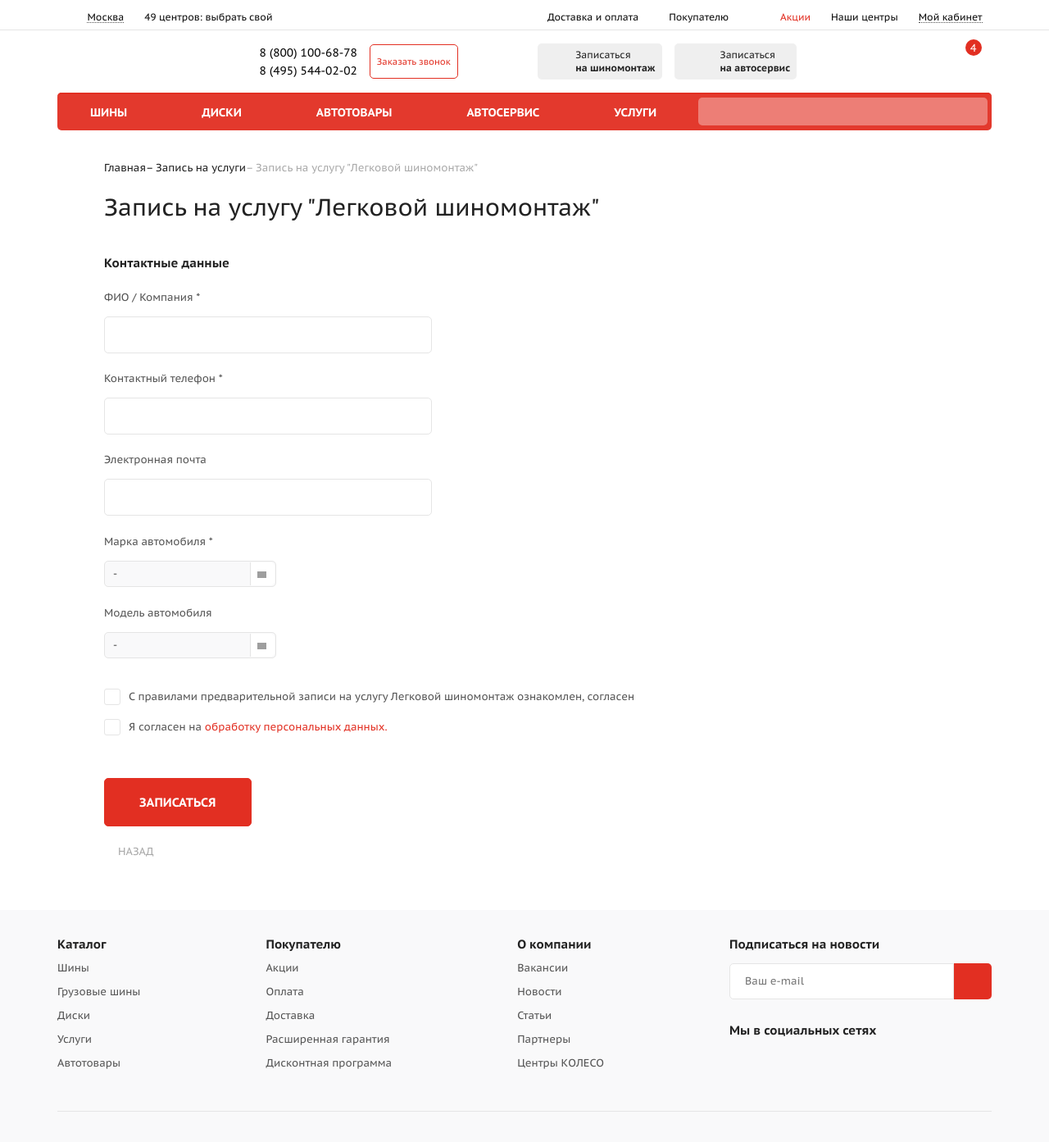
After one commit to lexaweb/koleso, a Node project: template src/pages/zapis-3.pug in a window 1280 px wide. The commit adds this page. Shown: the top 1393 px of the page at 82% size. Run offline with Node 20 templates, Linux system fonts and the light colour scheme; the template is opened without the code that fills it, so the values that code supplies are empty; style sheets or scripts are compiled from the project's sources; some libraries are stand-ins or nearby versions; grey boxes are pictures that could not be loaded.

Commit message:
страница zapis-3 готова за исключением фильтра заполнения

```diff
--- /dev/null
+++ b/src/pages/zapis-3.pug
@@ -0,0 +1,60 @@
+extends common/layout
+block variables
+  -var pageTitle ='zapis-3'
+block content
+  main
+    .inner
+      .breadcrumb
+        a(href="") Главная
+        a(href="") – Запись на услуги
+        p – Запись на услугу "Легковой шиномонтаж"
+      h2.zapis Запись на услугу "Легковой шиномонтаж"
+      form.contact-data(action="action.php", method="post")
+        h1 Контактные данные
+        .block-contact-data-input
+          label ФИО / Компания *
+          input(type="text", name="text")
+        .block-contact-data-input
+          label Контактный телефон *
+          input(type="text", name="text")
+        .block-contact-data-input
+          label Электронная почта
+          input(type="text", name="text")
+        .calculator
+          .tires
+            .row-parameters
+              .block-product
+                label Марка автомобиля *
+                .select
+                  .select__header
+                    span.select__current -
+                    .select-arrow-button
+                  .select__body
+                    .select__item марка 1
+                    .select__item марка 2
+                    .select__item марка 3
+              .block-product
+                label Модель автомобиля
+                .select
+                  .select__header
+                    span.select__current -
+                    .select-arrow-button
+                  .select__body
+                    .select__item модель 1
+                    .select__item модель 2
+                    .select__item модель 3
+            .row-lifetime
+              .block-lifetime
+                input#check31(type="checkbox")
+                label.check(for="check31")
+                label.text(for="check31") С правилами предварительной записи на услугу Легковой шиномонтаж ознакомлен, согласен
+              .block-lifetime
+                input#check32(type="checkbox")
+                label.check(for="check32")
+                label.text(for="check32") Я согласен на
+                  p обработку персональных данных.
+            .row-select
+              button(type="submit") ЗАПИСАТЬСЯ
+              a(href="")
+                +icon('arrow-left-zapis')
+                | НАЗАД
--- /dev/null
+++ b/src/styles/common/style-zapis-3.scss
@@ -0,0 +1,148 @@
+@import '../mixins/media';
+
+.breadcrumb {
+  font: 400 13px/22px $font;
+  color: #aaa;
+  margin: 25px 0 20px 0;
+  a {
+    display: inline-block;
+    color: #222;
+    transition: 0.3s;
+    &:hover {
+      opacity: 0.7;
+    }
+  }
+  p {
+    display: inline-block;
+  }
+  @include media-tablet {
+    width: 98%;
+    margin: 25px auto 20px auto;
+}
+@include media-mobile {
+  width: 98%;
+  margin: 25px auto 20px auto;
+}
+}
+.zapis {
+  font: 400 29px/33px $font;
+  color: #222;
+  margin-bottom: 40px;
+  @include media-laptop {
+    width: 90%;
+    margin: 0 auto 40px auto;
+  }
+  @include media-tablet-horizontal {
+    width: 90%;
+    margin: 0 auto 40px auto;
+  }
+  @include media-tablet {
+    font: 400 18px/23px $font;
+  }
+  @include media-mobile {
+    width: 98%;
+    margin: 0 auto 20px auto;
+  }
+}
+.contact-data {
+  @include media-laptop {
+    width: 90%;
+    margin: 0 auto;
+  }
+  @include media-mobile {
+    width: 98%;
+    margin: 0 auto;
+  }
+  h1 {
+    font: 700 15px/23px $font;
+    color: #222;
+    width: 100%;
+    margin: 0;
+  }
+  .block-contact-data-input {
+    label {
+      display: block;
+      margin-top: 20px;
+      margin-bottom: 12px;
+      font: 400 13px/22px $font;
+      color: #555;
+    }
+    input {
+      width: 400px;
+      height: 45px;
+      border: 1px solid #E5E5E5;
+      border-radius: 5px;
+      padding: 0 20px;
+      font: 400 15px/23px $font;
+      @include media-tablet {
+        width: 300px;
+      }
+      @include media-mobile {
+        width: 100%;
+      }
+    }
+  }
+  .calculator {
+    padding: 0;
+    margin: 0;
+    box-shadow: none;
+    @include media-tablet {
+      display: block;
+    }
+    .row-parameters {
+      display: inline-block;
+    }
+    .tires {
+      &:before {
+        display: none;
+      }
+      .block-product {
+        width: 210px;
+        .select__body {
+          z-index: 2;
+        }
+      }
+      .row-lifetime {
+        display: block;
+        .block-lifetime {
+          justify-content: flex-start;
+          margin-bottom: 15px;
+          .check {
+            min-width: 20px;
+          }
+          label {
+            p {
+              display: inline-block;
+              color: #e22f22;
+            }
+          }
+        }
+      }
+      .row-select {
+        margin-bottom: 60px;
+        @include media-mobile {
+          text-align: center;
+        }
+        a {
+          display: flex;
+          align-items: center;
+          margin-top: 20px;
+          font: 400 13px/22px $font;
+          color: #aaa;
+          transform: 0.3s;
+          @include media-mobile {
+            justify-content: center;
+          }
+          &:hover {
+            opacity: 0.7;
+          }
+          svg {
+            width: 7px;
+            height: 13px;
+            margin-right: 10px;
+          }
+        }
+      }
+    }
+  }
+}
--- a/src/styles/style.scss
+++ b/src/styles/style.scss
@@ -1938,6 +1938,7 @@ height: 100%;
   }
   @import 'common/style-tires';
   @import 'common/style-zapis-1';
+  @import 'common/style-zapis-3';
   @import 'common/style-zapis-4';
   @import 'common/style-actions';
   @import 'common/style-actions-card';
```
Also changed, not shown: src/images/arrow-left-zapis.svg (added).
